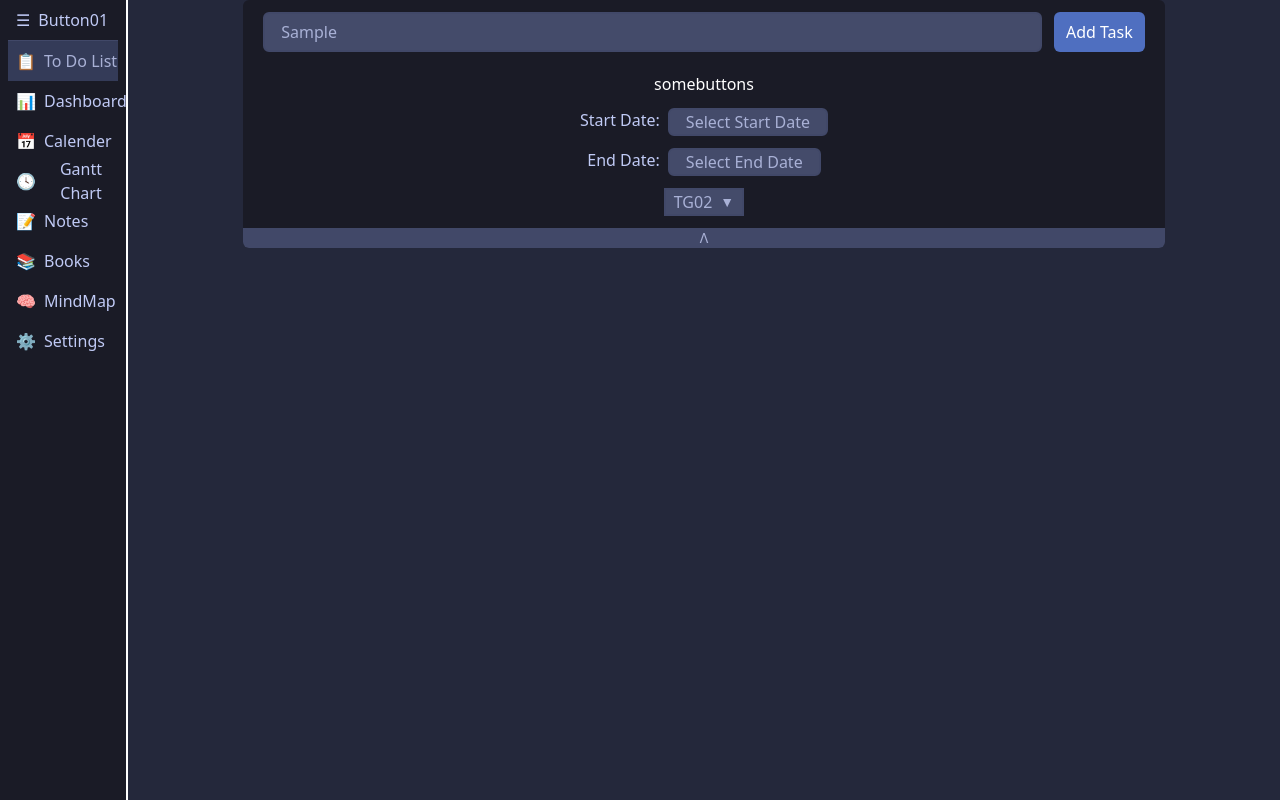
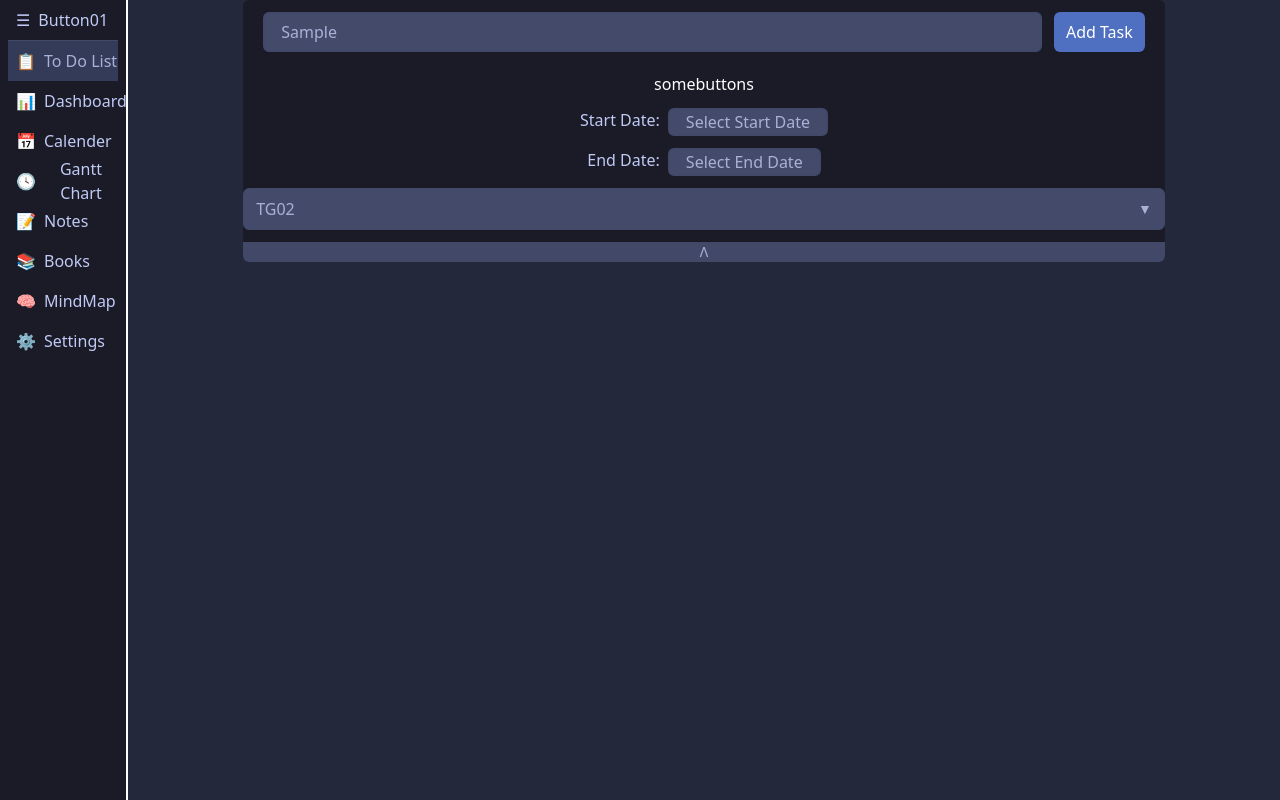
Before and after one commit to karasunokoppu/norunos-platform, a React (Vite) app: page / in a window 1280 px wide. Both pictures are taken after typing "Sample" into the empty fields and a click on the button "Add Task". Built offline with nearby package versions, Linux system fonts and the light colour scheme.

Commit message:
NorunoDropdownのスタイルを設定

```diff
--- a/src/ui/NorunoDropdown.tsx
+++ b/src/ui/NorunoDropdown.tsx
@@ -94,30 +94,30 @@ const NorunoDropdown: React.FC<NorunoDropdownProps> = ({
 	return (
 		<div
 			role="listbox"
-			className="w-20 border-2 border-border-primary flex-1 bg-bg-active text-text-secondary"
+			className="relative w-full"
 			ref={dropdownRef}
 			onKeyDown={handleKeyDown}
 		>
 			<button
 				type="button"
-				className={"w-full flex flex-row justify-center items-center gap-2"}
+				className="w-full flex items-center justify-between px-3 py-2 bg-bg-active border border-border-primary rounded-md text-text-secondary hover:bg-bg-hover focus:outline-none focus:ring-2 focus:ring-accent-secondary focus:border-accent-secondary transition-colors duration-200"
 				onClick={() => setIsOpen(!isOpen)}
 			>
-				<span>{displayText}</span>
-				<span className="text-sm">{isOpen ? "▲" : "▼"}</span>
+				<span className="truncate">{displayText}</span>
+				<span className="text-sm ml-2 flex-shrink-0">{isOpen ? "▲" : "▼"}</span>
 			</button>
 
 			{isOpen && (
-				<div className="w-20 absolute z-1000 overflow-auto flex flex-col bg-bg-active">
+				<div className="absolute z-10 w-full mt-1 bg-bg-active border border-border-primary rounded-md shadow-lg max-h-60 overflow-auto">
 					{options.map((option, index) => (
 						<button
 							type="button"
 							key={option.value}
-							className={
-								option.label === displayText
-									? "text-text-on-accent "
-									: ""
-							}
+							className={`w-full text-left px-3 py-2 text-text-secondary hover:bg-bg-hover focus:bg-bg-hover focus:outline-none transition-colors duration-150 ${
+								index === focusedIndex ? "bg-bg-hover" : ""
+							} ${
+								option.value === value ? "bg-accent-light text-text-on-accent" : ""
+							}`}
 							onClick={() => handleOptionClick(option.value)}
 							onMouseEnter={() => setFocusedIndex(index)}
 						>
```
